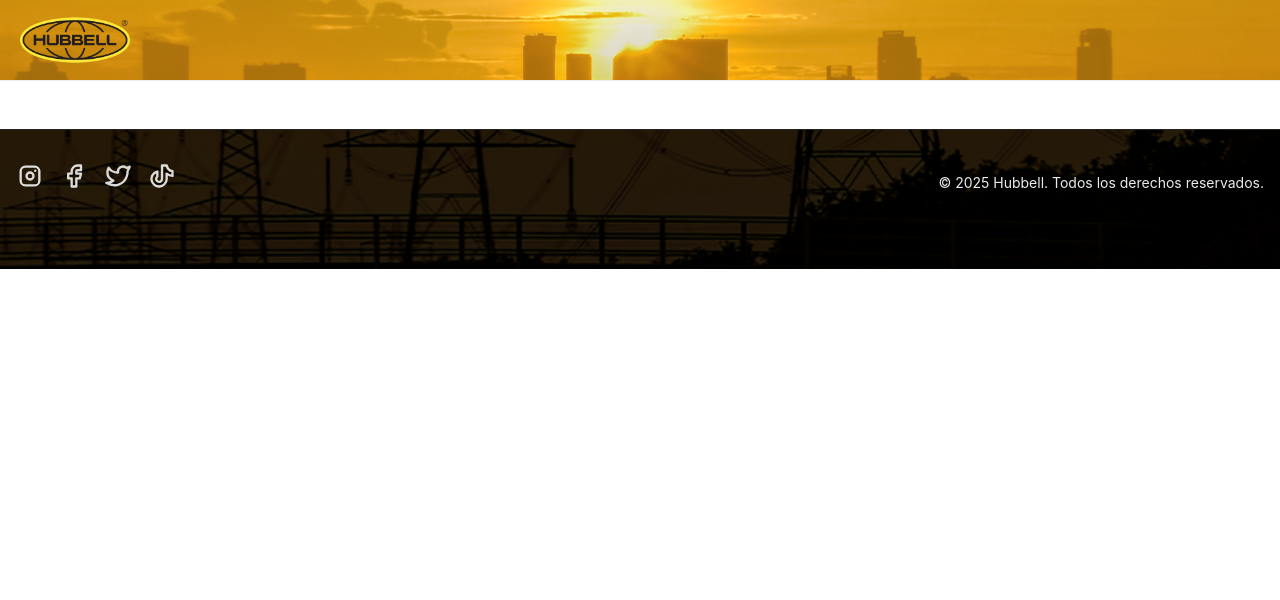
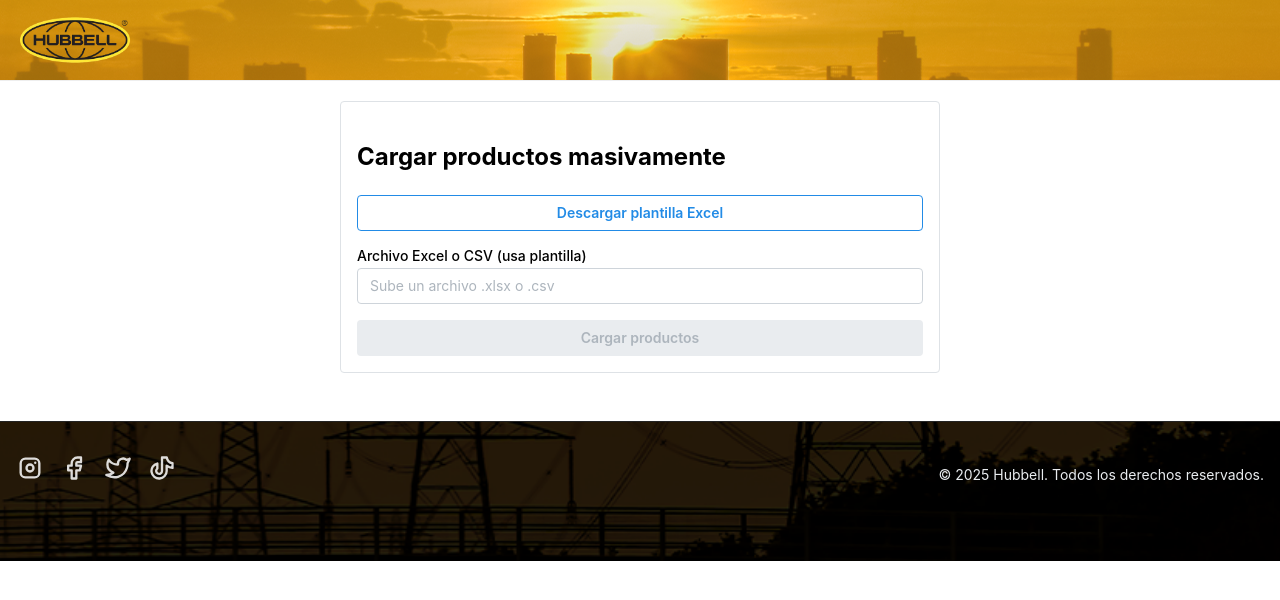
Before and after one commit to genialityco/hubbell-frontend, a React (Vite) app: page /admin in a window 1280 px wide. Shown: the top 600 px of the page. Built offline with nearby package versions, Linux system fonts and the light colour scheme.

Commit message:
Ajusta carga de excel y render de productos con paginado

```diff
--- a/src/App.tsx
+++ b/src/App.tsx
@@ -3,7 +3,7 @@ import { BrowserRouter as Router, Routes, Route, Navigate } from "react-router-d
 import Home from "./pages/Home";
 import ProductDetail from "./pages/ProductDetail";
 import Cart from "./pages/Cart";
-// import AdminPanel from "./pages/AdminPanel";
+import AdminPanel from "./pages/AdminPanel";
 import Header from "./layouts/Header";
 import Footer from "./layouts/Footer";
 
@@ -17,7 +17,7 @@ export default function App() {
           <Route path="/productos" element={<Home />} />
           <Route path="/product/:code" element={<ProductDetail />} />
           <Route path="/cart" element={<Cart />} />
-          {/* <Route path="/admin" element={<AdminPanel />} /> */}
+          <Route path="/admin" element={<AdminPanel />} />
         </Routes>
       </Router>
       <Footer />
--- a/src/pages/AdminPanel.tsx
+++ b/src/pages/AdminPanel.tsx
@@ -1,261 +1,239 @@
-// /* eslint-disable @typescript-eslint/no-explicit-any */
-// import { useState } from "react";
-// import { Button, Card, FileInput, Stack, Notification } from "@mantine/core";
-// import {
-//   createProduct,
-//   fetchProductByCode,
-//   updateProductCompatibles,
-// } from "../services/productService";
-// import * as XLSX from "xlsx";
-// import type { Product } from "../types/Product";
+/* eslint-disable @typescript-eslint/no-explicit-any */
+import { useState } from "react";
+import { Button, Card, FileInput, Stack, Notification } from "@mantine/core";
+import {
+  createProduct,
+  fetchProductByCode,
+  updateProductCompatibles,
+} from "../services/productService";
+import * as XLSX from "xlsx";
+import type { Product } from "../types/Product";
 
-// const DEFAULT_IMAGE = "https://via.placeholder.com/180x120?text=Sin+Imagen";
+const DEFAULT_IMAGE =
+  "https://ik.imagekit.io/6cx9tc1kx/ChatGPT%20Image%2031%20jul%202025,%2019_47_57.png";
 
-// export default function AdminPanel() {
-//   const [file, setFile] = useState<File | null>(null);
-//   const [loading, setLoading] = useState(false);
-//   const [success, setSuccess] = useState<string | null>(null);
+export default function AdminPanel() {
+  const [file, setFile] = useState<File | null>(null);
+  const [loading, setLoading] = useState(false);
+  const [success, setSuccess] = useState<string | null>(null);
 
-//   // Define compatibles, imágenes y fichas según tus columnas exactas:
-//   const compatibleKeys = [
-//     "Conector a superficie plana",
-//     "Conector cable-cable",
-//     "Conector mecánico 1",
-//     "Conector mecánico 2",
-//     "Dado 1",
-//     "Dado 2",
-//     "Herramienta h. de baterias",
-//     "Herramienta hidráulica",
-//     "Herramienta mecánica",
-//     "Hta. de corte (cable)",
-//   ];
+  const handleFileUpload = async (selectedFile: File | null) => {
+    if (!selectedFile) return;
+    setLoading(true);
 
-//   const imagenKeys = [
-//     "Conector a superficie\n||Imagen",
-//     "Conector cable-cable\n||Imagen ",
-//     "Conector mecánico 1\n||Imagen",
-//     "Conector mecánico 2\n||Imagen",
-//     "Dado 1\n||Imagen",
-//     "Dado 2\n||Imagen",
-//     "Herramienta h. de baterías\n||Imagen",
-//     "Herramienta hidáulica\n||Imagen",
-//     "Herramienta mecánica\n||Imagen",
-//     "Hta. de corte (cable)\n||Imagen",
-//   ];
+    try {
+      const data = await selectedFile.arrayBuffer();
+      const workbook = XLSX.read(data);
+      const sheet = workbook.Sheets[workbook.SheetNames[0]];
+      const rows: any[] = XLSX.utils.sheet_to_json(sheet, { defval: "" });
 
-//   const fichaKeys = [
-//     "Conector a superficie\n||Ficha Técnica",
-//     "Conector cable-cable\n||Ficha Técnica",
-//     "Conector mecánico 1\n||Ficha Técnica",
-//     "Conector mecánico 2\n||Ficha Técnica",
-//     "Dado 1\n||Ficha Técnica",
-//     "Dado 2\n||Ficha Técnica",
-//     "Herramienta h. de baterias\n||Ficha Técnica",
-//     "Herramienta hidáulica\n||Ficha Técnica",
-//     "Herramienta mecánica\n||Ficha Técnica",
-//     "Hta. de corte (cable)\n||Ficha Técnica",
-//   ];
+      if (rows.length === 0) throw new Error("El archivo está vacío");
 
-//   const handleFileUpload = async (selectedFile: File | null) => {
-//     if (!selectedFile) return;
-//     setLoading(true);
+      const columnas = Object.keys(rows[0]);
 
-//     try {
-//       const data = await selectedFile.arrayBuffer();
-//       const workbook = XLSX.read(data);
-//       const sheet = workbook.Sheets[workbook.SheetNames[0]];
-//       const rows: any[] = XLSX.utils.sheet_to_json(sheet, { defval: "" });
+      const camposPrincipales = new Set([
+        "Codigo",
+        "Articulo",
+        "Tipo",
+        "Marca",
+        "Grupo",
+        "Linea",
+        "Imagen Articulo",
+        "Ficha tecnica Articulo",
+      ]);
 
-//       // Para depuración
-//       console.log("Filas del Excel:", rows);
+      const compatibleKeys = columnas.filter(
+        (key) =>
+          !camposPrincipales.has(key) &&
+          !key.includes("||Imagen") &&
+          !key.includes("||Ficha Tecnica")
+      );
 
-//       // Map para evitar duplicados en la sesión de carga
-//       const productosMap: Record<string, Omit<Product, "_id">> = {};
+      const productosMap: Record<string, Omit<Product, "_id">> = {};
 
-//       for (const row of rows) {
-//         // --- PRODUCTO PRINCIPAL ---
-//         const codigo = row["Codigo"] || row["codigo"] || "";
-//         const articulo = row["Articulo"] || row["articulo"] || "";
-//         if (!codigo || !articulo) {
-//           console.warn("Fila sin código o sin nombre, se omite:", row);
-//           continue;
-//         }
+      for (const row of rows) {
+        const codigo = row["Codigo"] || "";
+        const articulo = row["Articulo"] || "";
+        if (!codigo || !articulo) continue;
 
-//         // Extrae el resto de campos
-//         const tipo = row["Tipo"] || row["tipo"] || "";
-//         const marca = row["Marca"] || row["marca"] || "";
-//         const linea = row["Linea"] || row["Línea"] || row["linea"] || row["línea"] || "";
-//         const grupo = row["Grupo"] || row["grupo"] || "";
-//         const imagen = row["Imagen Articulo"] || row["Imagen"] || row["imagen"] || DEFAULT_IMAGE;
-//         const ficha = row["Ficha tecnica Articulo"] || row["Ficha técnica"] || "";
+        const tipo = row["Tipo"] || "";
+        const marca = row["Marca"] || "";
+        const linea = row["Linea"] || "";
+        const grupo = row["Grupo"] || "";
+        const imagen = row["Imagen Articulo"] || DEFAULT_IMAGE;
+        const ficha = row["Ficha tecnica Articulo"] || "";
 
-//         if (!productosMap[codigo]) {
-//           productosMap[codigo] = {
-//             code: codigo,
-//             name: articulo,
-//             type: tipo,
-//             brand: marca,
-//             line: linea,
-//             group: grupo,
-//             provider: "",
-//             image: imagen || DEFAULT_IMAGE,
-//             datasheet: ficha,
-//             compatibles: [],
-//             price: 0,
-//             stock: 0,
-//           };
-//           //console.log("Agregado producto principal:", productosMap[codigo]);
-//         }
+        if (!productosMap[codigo]) {
+          productosMap[codigo] = {
+            code: codigo,
+            name: articulo,
+            type: tipo,
+            brand: marca,
+            line: linea,
+            group: grupo,
+            provider: "",
+            image: imagen || DEFAULT_IMAGE,
+            datasheet: ficha,
+            compatibles: [],
+            price: 0,
+            stock: 0,
+          };
+        }
 
-//         // --- COMPATIBLES ---
-//         for (let i = 0; i < compatibleKeys.length; i++) {
-//           const code = (row[compatibleKeys[i]] || "").toString().trim();
-//           if (!code) continue;
+        for (const key of compatibleKeys) {
+          const compCode = (row[key] || "").toString().trim();
+          if (!compCode) continue;
 
-//           const imageComp = (row[imagenKeys[i]] || DEFAULT_IMAGE).toString();
-//           const fichaComp = (row[fichaKeys[i]] || "").toString();
+          const imageComp = (row[`${key}||Imagen`] || DEFAULT_IMAGE).toString();
+          const fichaComp = (row[`${key}||Ficha Tecnica`] || "").toString();
+          const typeComp = key;
 
-//           if (!productosMap[code]) {
-//             productosMap[code] = {
-//               code,
-//               name: code,
-//               type: "",
-//               brand: "",
-//               provider: "",
-//               group: "",
-//               line: "",
-//               image: imageComp || DEFAULT_IMAGE,
-//               datasheet: fichaComp,
-//               compatibles: [],
-//               price: 0,
-//               stock: 0,
-//             };
-//             //console.log("Agregado compatible:", productosMap[code]);
-//           }
+          if (!productosMap[compCode]) {
+            productosMap[compCode] = {
+              code: compCode,
+              name: compCode,
+              type: typeComp,
+              brand: "",
+              provider: "",
+              group: "",
+              line: "",
+              image: imageComp || DEFAULT_IMAGE,
+              datasheet: fichaComp,
+              compatibles: [],
+              price: 0,
+              stock: 0,
+            };
+          }
 
-//           if (!productosMap[codigo].compatibles.some((c) => c.code === code)) {
-//             productosMap[codigo].compatibles.push({
-//               code,
-//               type: "",
-//             });
-//           }
-//         }
-//       }
+          if (
+            !productosMap[codigo].compatibles?.some((c) => c.code === compCode)
+          ) {
+            productosMap[codigo].compatibles?.push({
+              code: compCode,
+              type: typeComp,
+              datasheet: fichaComp,
+            });
+          }
+        }
+      }
 
-//       // Depura el mapa resultante:
-//       console.log("Mapa de productos a procesar:", productosMap);
+      // Crear productos en el backend
+      for (const [code, prod] of Object.entries(productosMap)) {
+        let exists = false;
+        try {
+          await fetchProductByCode(code);
+          exists = true;
+        } catch {
+          exists = false;
+        }
+        if (!exists) {
+          try {
+            await createProduct({
+              ...prod,
+              image: prod.image || DEFAULT_IMAGE,
+            });
+          } catch (error) {
+            console.error("Error al crear producto:", prod.code, error);
+          }
+        }
+      }
 
-//       // --- CREAR/ACTUALIZAR PRODUCTOS EN EL BACKEND ---
-//       for (const [code, prod] of Object.entries(productosMap)) {
-//         let exists = false;
-//         try {
-//           await fetchProductByCode(code);
-//           exists = true;
-//         } catch (err) {
-//           exists = false;
-//         }
-//         if (!exists) {
-//           try {
-//             await createProduct({
-//               ...prod,
-//               image: prod.image || DEFAULT_IMAGE,
-//             });
-//           } catch (error) {
-//             console.error("Error al crear producto:", prod.code, error);
-//           }
-//         }
-//       }
+      // Actualizar compatibles de productos principales
+      for (const [code, prod] of Object.entries(productosMap)) {
+        if (Array.isArray(prod.compatibles) && prod.compatibles.length > 0) {
+          try {
+            await updateProductCompatibles(
+              code,
+              prod.compatibles as unknown as string[]
+            );
+          } catch (error) {
+            console.error("Error actualizando compatibles para:", code, error);
+          }
+        }
+      }
 
-//       // --- ACTUALIZAR LOS COMPATIBLES SOLO DE LOS PRINCIPALES ---
-//       for (const [code, prod] of Object.entries(productosMap)) {
-//         if (prod.compatibles.length > 0) {
-//           try {
-//             await updateProductCompatibles(code, prod.compatibles);
-//           } catch (error) {
-//             console.error("Error actualizando compatibles para:", code, error);
-//           }
-//         }
-//       }
+      setSuccess("Carga masiva completada");
+      setFile(null);
+    } catch (err) {
+      console.error("Error general al cargar el archivo:", err);
+      setSuccess("Error en la carga masiva");
+    }
 
-//       setSuccess("Carga masiva completada");
-//       setFile(null);
-//     } catch (err) {
-//       console.error("Error general al cargar el archivo:", err);
-//       setSuccess("Error en la carga masiva");
-//     }
-//     setLoading(false);
-//   };
+    setLoading(false);
+  };
 
-//   // Descargar plantilla ejemplo
-//   const downloadPlantilla = () => {
-//     const ws = XLSX.utils.aoa_to_sheet([
-//       [
-//         "Codigo",
-//         "Articulo",
-//         "Tipo",
-//         "Marca",
-//         "Grupo",
-//         "Linea",
-//         "Imagen Articulo",
-//         "Ficha tecnica Articulo",
-//         // ... agrega tus compatibles y sus imágenes/fichas aquí ...
-//       ],
-//       [
-//         "CX-CTHW-1/0CM",
-//         "MTS CABLE THW CAL 1/0 NGO CM",
-//         "CONDUCTORES",
-//         "CONDUMEX",
-//         "CX CABLE VINANEL FORRADOS DE COBRE",
-//         "CXCTHW",
-//         "",
-//         "",
-//         // ... ejemplos para compatibles ...
-//       ],
-//     ]);
-//     const wb = XLSX.utils.book_new();
-//     XLSX.utils.book_append_sheet(wb, ws, "Plantilla");
-//     XLSX.writeFile(wb, "plantilla_productos.xlsx");
-//   };
+  const downloadPlantilla = () => {
+    const ws = XLSX.utils.aoa_to_sheet([
+      [
+        "Codigo",
+        "Articulo",
+        "Tipo",
+        "Marca",
+        "Grupo",
+        "Linea",
+        "Imagen Articulo",
+        "Ficha tecnica Articulo",
+        "Mi Compatible",
+        "Mi Compatible||Imagen",
+        "Mi Compatible||Ficha Tecnica",
+      ],
+      [
+        "P001",
+        "Producto Principal",
+        "CATEGORIA",
+        "MARCA",
+        "GRUPO 1",
+        "LÍNEA 1",
+        "",
+        "",
+        "C001",
+        "https://example.com/compatible.png",
+        "https://example.com/compatible.pdf",
+      ],
+    ]);
+    const wb = XLSX.utils.book_new();
+    XLSX.utils.book_append_sheet(wb, ws, "Plantilla");
+    XLSX.writeFile(wb, "plantilla_productos_generica.xlsx");
+  };
 
-//   return (
-//     <Stack mx="auto" maw={600} mt="lg">
-//       <Card withBorder>
-//         <h2>Cargar productos masivamente</h2>
-//         <Button
-//           variant="outline"
-//           mb="sm"
-//           onClick={downloadPlantilla}
-//           color="blue"
-//         >
-//           Descargar plantilla Excel
-//         </Button>
-//         <FileInput
-//           label="Archivo Excel o CSV (usa plantilla)"
-//           placeholder="Sube un archivo .xlsx o .csv"
-//           accept=".xlsx, .xls, .csv"
-//           value={file}
-//           onChange={setFile}
-//           loading={loading}
-//         />
-//         <Button
-//           mt="md"
-//           loading={loading}
-//           disabled={!file}
-//           onClick={() => handleFileUpload(file)}
-//         >
-//           Cargar productos
-//         </Button>
-//       </Card>
+  return (
+    <Stack mx="auto" maw={600} mt="lg">
+      <Card withBorder>
+        <h2>Cargar productos masivamente</h2>
+        <Button
+          variant="outline"
+          mb="sm"
+          onClick={downloadPlantilla}
+          color="blue"
+        >
+          Descargar plantilla Excel
+        </Button>
+        <FileInput
+          label="Archivo Excel o CSV (usa plantilla)"
+          placeholder="Sube un archivo .xlsx o .csv"
+          accept=".xlsx, .xls, .csv"
+          value={file}
+          onChange={setFile}
+        />
+        <Button
+          mt="md"
+          loading={loading}
+          disabled={!file}
+          onClick={() => handleFileUpload(file)}
+        >
+          Cargar productos
+        </Button>
+      </Card>
 
-//       {success && (
-//         <Notification
-//           color={success.includes("Error") ? "red" : "teal"}
-//           mt="md"
-//           onClose={() => setSuccess(null)}
-//         >
-//           {success}
-//         </Notification>
-//       )}
-//     </Stack>
-//   );
-// }
+      {success && (
+        <Notification
+          color={success.includes("Error") ? "red" : "teal"}
+          mt="md"
+          onClose={() => setSuccess(null)}
+        >
+          {success}
+        </Notification>
+      )}
+    </Stack>
+  );
+}
--- a/src/pages/ProductDetail.tsx
+++ b/src/pages/ProductDetail.tsx
@@ -121,11 +121,11 @@ export default function ProductDetail() {
                   {product.brand}
                 </Badge>
               )}
-              {product.stock === 0 && (
+              {/* {product.stock === 0 && (
                 <Badge color="red" size="sm" variant="filled">
                   Sin stock
                 </Badge>
-              )}
+              )} */}
             </Group>
 
             <Text fw={700} size="2xl" lh={1.2}>
--- a/src/types/Product.ts
+++ b/src/types/Product.ts
@@ -3,6 +3,7 @@
 export interface ProductCompatible {
   type: string; // Tipo de compatible, ej: "Conector a superficie plana"
   code: string; // Código del producto compatible
+  datasheet?: string; // Ficha técnica del compatible
 }
 
 export interface Product {
```
Also changed, not shown: src/pages/Home.tsx (+33 -20 lines), src/services/productService.ts (+13 -5 lines).
